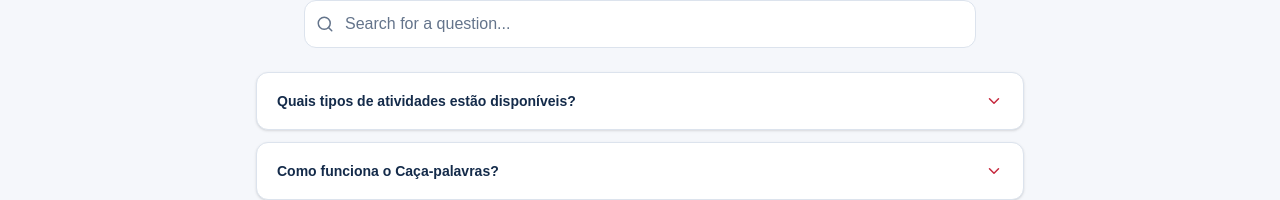
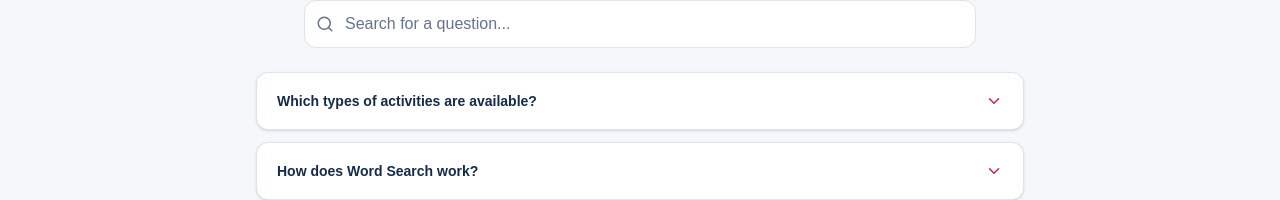
Before and after one commit to rrsantos1/newtimetolearn-web, a Next.js app: page /activities in a window 1280 px wide. Shown: the part 619-819 px from the top of the page. Built offline with nearby package versions, Linux system fonts and the light colour scheme; no server answers.

Commit message:
Show public activities FAQ in selected language

```diff
--- a/src/pages/activities/index.tsx
+++ b/src/pages/activities/index.tsx
@@ -5,7 +5,7 @@ import { ArrowLeft, ArrowRight, Gamepad2 } from "lucide-react";
 import { PublicHeader } from "@/components/layout/PublicHeader";
 import { PublicFooter } from "@/components/layout/PublicFooter";
 import { FaqSection } from "@/modules/faq/components/FaqSection";
-import { activitiesFaq } from "@/modules/faq/data/faqContent";
+import { activitiesFaq, activitiesFaqEn } from "@/modules/faq/data/faqContent";
 import { ActivityCoverImage } from "@/modules/activities/components/ActivityCoverImage";
 import { listPublicActivitiesService } from "@/modules/activities/services/listPublicActivitiesService";
 import type { ActivityListData, ActivityType, ListedActivity } from "@/modules/activities/types/activityList.types";
@@ -57,7 +57,7 @@ function getPlayHref(activity: ListedActivity): string {
 }
 
 export default function PublicActivitiesPage() {
-  const { t } = useTranslation();
+  const { t, locale } = useTranslation();
   const [result, setResult] = useState<ActivityListData | null>(null);
   const [page, setPage] = useState(1);
   const [loadedPage, setLoadedPage] = useState<number | null>(null);
@@ -136,7 +136,7 @@ export default function PublicActivitiesPage() {
           <p className="mt-10 rounded-2xl border border-border bg-white p-8 text-sm text-muted">{t("activities.public.empty")}</p>
         )}
       </section>
-      <FaqSection title={t("activities.public.faqTitle")} description={t("activities.public.faqDescription")} items={activitiesFaq} />
+      <FaqSection title={t("activities.public.faqTitle")} description={t("activities.public.faqDescription")} items={locale === "en" ? activitiesFaqEn : activitiesFaq} />
       <PublicFooter />
     </main>
   );
```
